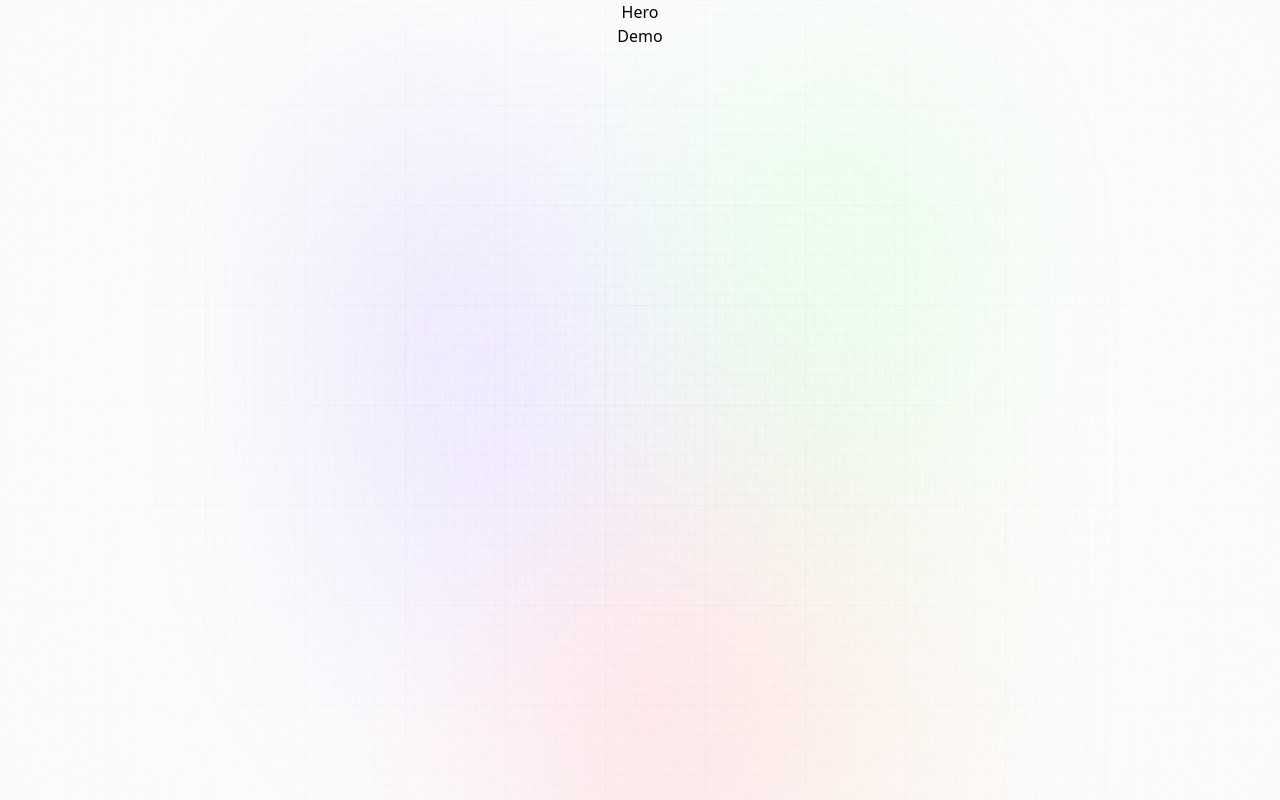
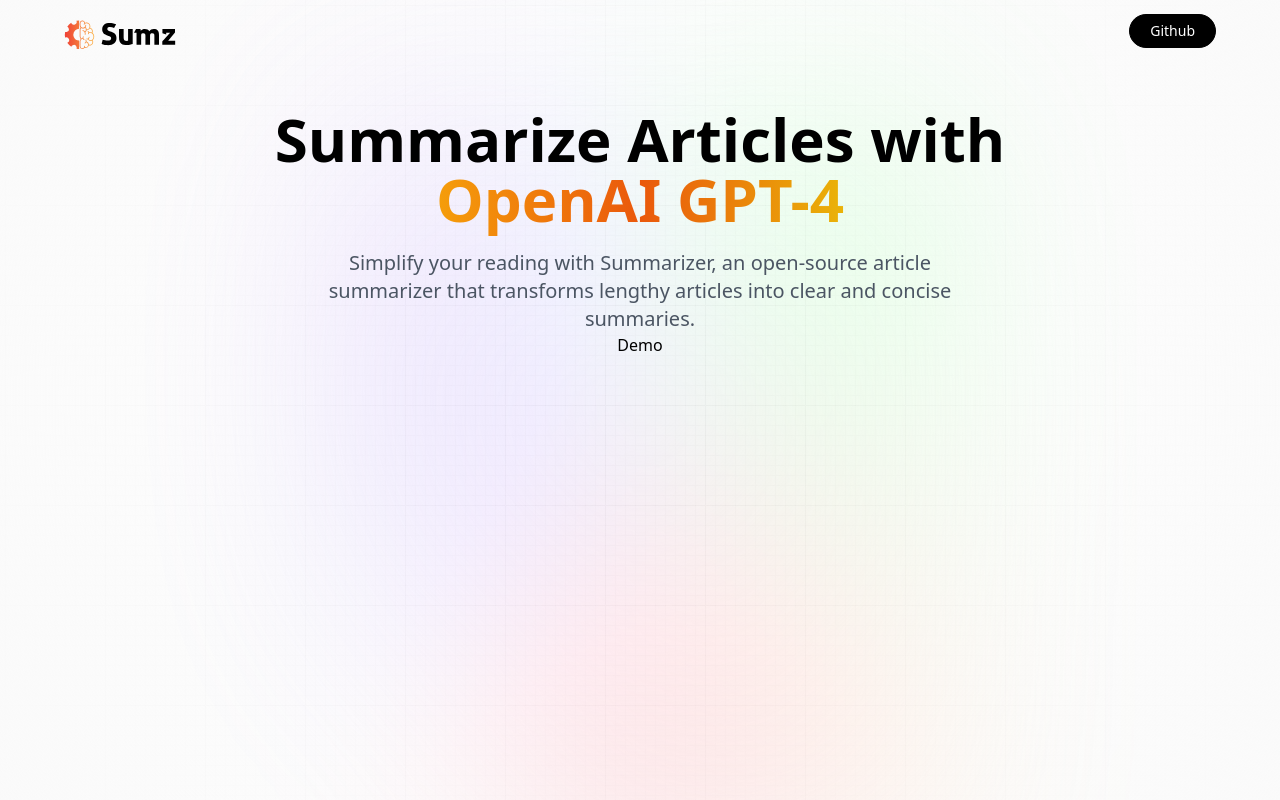
Before and after one commit to JPaul23/OpenAI-article-summarizer, a React (Vite) app: page / in a window 1280 px wide. Built offline with nearby package versions, Linux system fonts and the light colour scheme; a web font is replaced by a local one.

Commit message:
Hero section

```diff
--- a/src/components/Hero.jsx
+++ b/src/components/Hero.jsx
@@ -1,8 +1,28 @@
-import React from 'react'
+import { logo } from '../assets';
 
 const Hero = () => {
     return (
-        <div>Hero</div>
+        <header className='w-full flex justify-center items-center flex-col'>
+            <nav className='flex justify-between items-center w-full mb-10 pt-3'>
+                <img src={logo} alt="sumz-logo" className='w-28 object-contain' />
+
+                <button
+                    type='button'
+                    onClick={() => window.open('https://github.com/JPaul23/OpenAI-article-summarizer', '_blank')}
+                    className='black_btn'
+                >
+                    Github
+                </button>
+            </nav>
+
+            <h1 className='head_text'>
+                Summarize Articles with <br className='max-md:hidden' /> <span className='orange_gradient'>OpenAI GPT-4</span>
+            </h1>
+
+            <h2 className='desc'>
+                Simplify your reading with Summarizer, an open-source article summarizer that transforms lengthy articles into clear and concise summaries.
+            </h2>
+        </header>
     )
 }
 
```
